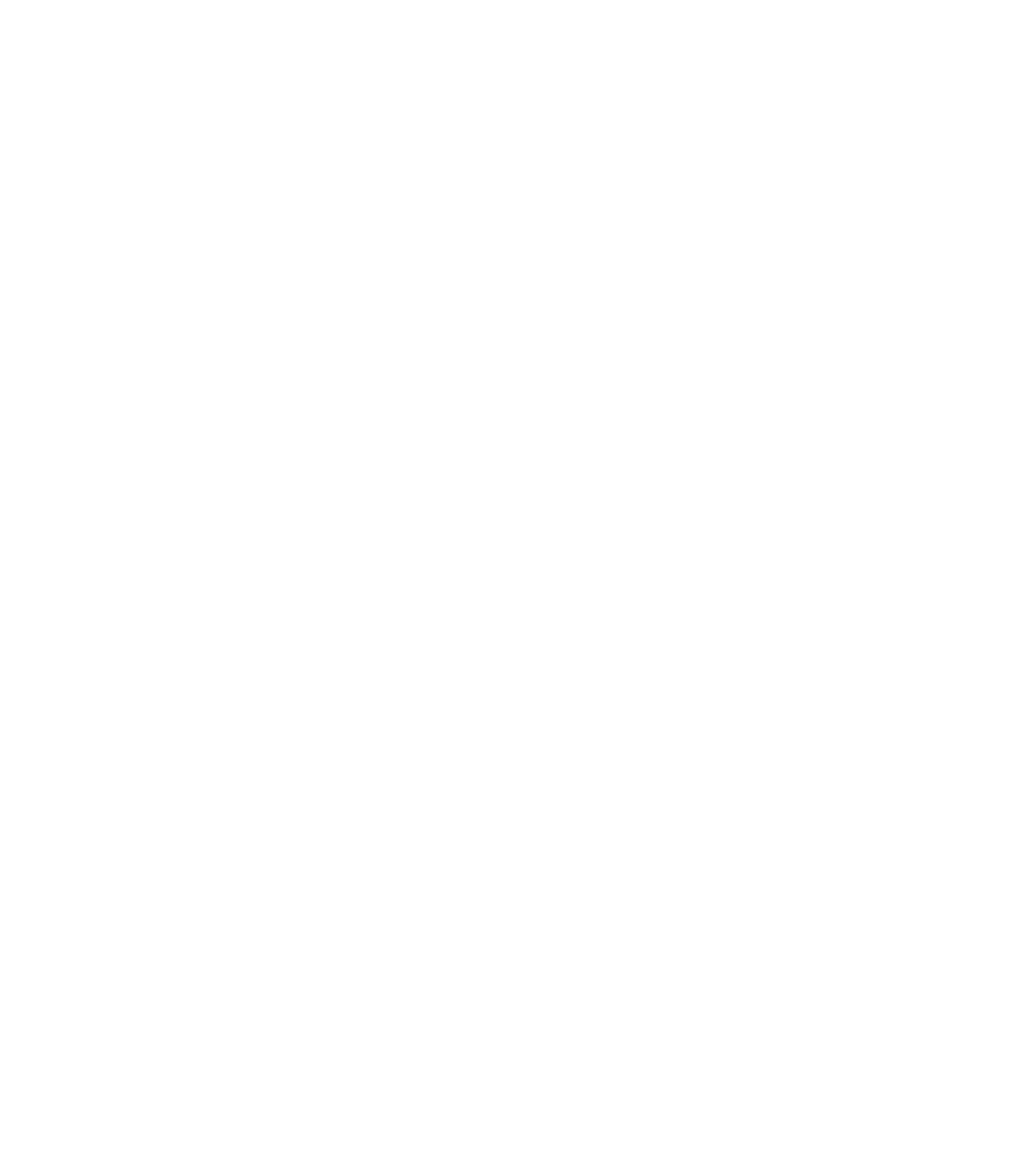
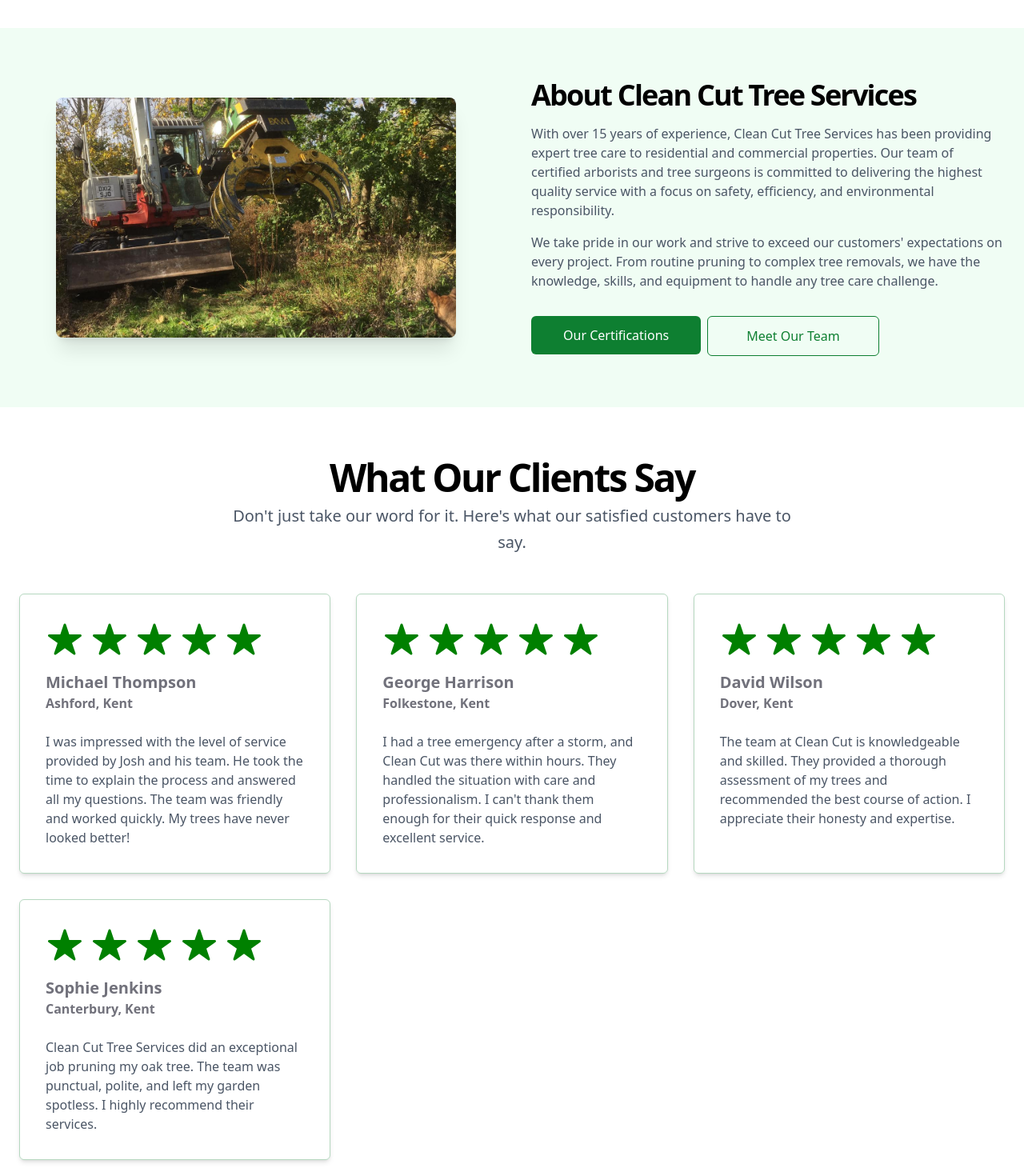
Before and after one commit to prgf87/clean-cut-tree-services, a Next.js app: page / in a window 1280 px wide. Shown: the part 1460-2930 px from the top of the page at 80% size. Before the commit the page ends 1495 px from the top, so only its background shows below. Built offline with nearby package versions, Linux system fonts and the light colour scheme.

Commit message:
added testimonials section

```diff
--- a/app/page.tsx
+++ b/app/page.tsx
@@ -5,6 +5,7 @@
 import { FaMinimize } from 'react-icons/fa6';
 import { FiAlertTriangle, FiScissors } from 'react-icons/fi';
 import { GiAxeInStump } from 'react-icons/gi';
+import { IoIosStar } from 'react-icons/io';
 
 export default function Home() {
   return (
@@ -67,7 +68,7 @@
       </section>
 
       <section className="bg-white py-12" id="services">
-        <div className="container mx-auto px-4 md:px-6">
+        <div className="container mx-auto px-4 md:px-6 ">
           <div className="flex flex-col items-center justify-center space-y-4 text-center">
             <div className="space-y-2">
               <h2 className="text-3xl font-bold tracking-tighter sm:text-4xl md:text-5xl">
@@ -79,8 +80,8 @@
               </p>
             </div>
           </div>
-          <div className="mt-12 grid grid-cols-1 gap-8 md:grid-cols-2 lg:grid-cols-3">
-            <div className="flex flex-col bg-[#0e7f31]/5 p-8 rounded-md shadow-md border border-[#0e7f31]/30">
+          <div className="mt-12 grid grid-cols-1 gap-8 md:grid-cols-2 lg:grid-cols-3 ">
+            <div className="flex flex-col bg-[#0e7f31]/5 p-8 rounded-md shadow-md border border-[#0e7f31]/30 hover:border-[#0e7f31] hover:shadow-lg transition duration-300">
               <div className="relative ">
                 <FaTree
                   size={64}
@@ -103,7 +104,7 @@
               </Link>
             </div>
 
-            <div className="flex flex-col bg-[#0e7f31]/5 p-8 rounded-md shadow-md border border-[#0e7f31]/30">
+            <div className="flex flex-col bg-[#0e7f31]/5 p-8 rounded-md shadow-md border border-[#0e7f31]/30 hover:border-[#0e7f31] hover:shadow-lg transition duration-300">
               <div className="relative">
                 <FiScissors
                   size={64}
@@ -126,7 +127,7 @@
               </Link>
             </div>
 
-            <div className="flex flex-col bg-[#0e7f31]/5 p-8 rounded-md shadow-md border border-[#0e7f31]/30">
+            <div className="flex flex-col bg-[#0e7f31]/5 p-8 rounded-md shadow-md border border-[#0e7f31]/30 hover:border-[#0e7f31] hover:shadow-lg transition duration-300">
               <div className="relative">
                 <GiAxeInStump
                   size={64}
@@ -149,7 +150,7 @@
               </Link>
             </div>
 
-            <div className="flex flex-col bg-[#0e7f31]/5 p-8 rounded-md shadow-md border border-[#0e7f31]/30">
+            <div className="flex flex-col bg-[#0e7f31]/5 p-8 rounded-md shadow-md border border-[#0e7f31]/30 hover:border-[#0e7f31] hover:shadow-lg transition duration-300">
               <div className="relative">
                 <FaStethoscope
                   size={64}
@@ -174,7 +175,7 @@
               </Link>
             </div>
 
-            <div className="flex flex-col bg-[#0e7f31]/5 p-8 rounded-md shadow-md border border-[#0e7f31]/30">
+            <div className="flex flex-col bg-[#0e7f31]/5 p-8 rounded-md shadow-md border border-[#0e7f31]/30 hover:border-[#0e7f31] hover:shadow-lg transition duration-300">
               <div className="relative">
                 <FaMinimize
                   size={64}
@@ -197,7 +198,7 @@
               </Link>
             </div>
 
-            <div className="flex flex-col bg-[#0e7f31]/5 p-8 rounded-md shadow-md border border-[#0e7f31]/30">
+            <div className="flex flex-col bg-[#0e7f31]/5 p-8 rounded-md shadow-md border border-[#0e7f31]/30 hover:border-[#0e7f31] hover:shadow-lg transition duration-300">
               <div className="relative">
                 <FiAlertTriangle
                   size={64}
@@ -222,6 +223,156 @@
           </div>
         </div>
       </section>
+
+      <section className="bg-green-50 py-16" id="about">
+        <div className="container mx-auto px-4 md:px-6">
+          <div className="grid items-center gap-6 lg:grid-cols-2 lg:gap-12">
+            <div className="flex justify-center">
+              <div className="relative h-[300px] w-full max-w-[500px] overflow-hidden rounded-lg shadow-xl">
+                <Image
+                  src="/images/img14.jpg"
+                  alt="Clean Cut Tree Services Team"
+                  fill
+                  className="object-cover"
+                />
+              </div>
+            </div>
+            <div className="space-y-4">
+              <h2 className="text-3xl font-bold tracking-tighter sm:text-4xl">
+                About Clean Cut Tree Services
+              </h2>
+              <p className="text-gray-600">
+                With over 15 years of experience, Clean Cut Tree Services has
+                been providing expert tree care to residential and commercial
+                properties. Our team of certified arborists and tree surgeons is
+                committed to delivering the highest quality service with a focus
+                on safety, efficiency, and environmental responsibility.
+              </p>
+              <p className="text-gray-600">
+                We take pride in our work and strive to exceed our customers'
+                expectations on every project. From routine pruning to complex
+                tree removals, we have the knowledge, skills, and equipment to
+                handle any tree care challenge.
+              </p>
+              <div className="flex flex-col gap-2 pt-4 min-[400px]:flex-row">
+                <Link href={'/#certifications'}>
+                  <button className="bg-[#0e7f31] hover:bg-green-700 text-white px-10 py-3 rounded-md  ">
+                    Our Certifications
+                  </button>
+                </Link>
+                <Link href={'/#about-us'}>
+                  <button className="border border-[#0e7f31] text-[#0e7f31] hover:bg-green-50 px-12 py-3 rounded-md">
+                    Meet Our Team
+                  </button>
+                </Link>
+              </div>
+            </div>
+          </div>
+        </div>
+      </section>
+
+      <section className="bg-white py-16" id="testimonials">
+        <div className="container mx-auto px-4 md:px-6">
+          <div className="flex flex-col items-center justify-center space-y-4 text-center">
+            <div className="space-y-2">
+              <h2 className="text-3xl font-bold tracking-tighter sm:text-4xl md:text-5xl">
+                What Our Clients Say
+              </h2>
+              <p className="max-w-[700px] text-gray-600 md:text-xl/relaxed lg:text-base/relaxed xl:text-xl/relaxed">
+                Don't just take our word for it. Here's what our satisfied
+                customers have to say.
+              </p>
+            </div>
+          </div>
+          <div className="mt-12 grid grid-cols-1 gap-8 md:grid-cols-2 lg:grid-cols-3">
+            <div className="flex flex-col  p-8 rounded-md shadow-md border border-[#0e7f31]/30 hover:border-[#0e7f31] hover:shadow-lg transition duration-300">
+              <div className="relative flex space-x-2 ">
+                <IoIosStar size={48} color="green" />
+                <IoIosStar size={48} color="green" />
+                <IoIosStar size={48} color="green" />
+                <IoIosStar size={48} color="green" />
+                <IoIosStar size={48} color="green" />
+              </div>
+              <h3 className="mt-4 text-xl font-semibold text-zinc-500">
+                Michael Thompson
+              </h3>
+              <p className="mb-4 font-semibold text-zinc-500">Ashford, Kent</p>
+
+              <p className="mt-2 text-gray-600">
+                I was impressed with the level of service provided by Josh and
+                his team. He took the time to explain the process and answered
+                all my questions. The team was friendly and worked quickly. My
+                trees have never looked better!
+              </p>
+            </div>
+
+            <div className="flex flex-col  p-8 rounded-md shadow-md border border-[#0e7f31]/30 hover:border-[#0e7f31] hover:shadow-lg transition duration-300">
+              <div className="relative flex space-x-2 ">
+                <IoIosStar size={48} color="green" />
+                <IoIosStar size={48} color="green" />
+                <IoIosStar size={48} color="green" />
+                <IoIosStar size={48} color="green" />
+                <IoIosStar size={48} color="green" />
+              </div>
+              <h3 className="mt-4 text-xl font-semibold text-zinc-500">
+                George Harrison
+              </h3>
+              <p className="mb-4 font-semibold text-zinc-500">
+                Folkestone, Kent
+              </p>
+
+              <p className="mt-2 text-gray-600">
+                I had a tree emergency after a storm, and Clean Cut was there
+                within hours. They handled the situation with care and
+                professionalism. I can't thank them enough for their quick
+                response and excellent service.
+              </p>
+            </div>
+
+            <div className="flex flex-col  p-8 rounded-md shadow-md border border-[#0e7f31]/30 hover:border-[#0e7f31] hover:shadow-lg transition duration-300">
+              <div className="relative flex space-x-2 ">
+                <IoIosStar size={48} color="green" />
+                <IoIosStar size={48} color="green" />
+                <IoIosStar size={48} color="green" />
+                <IoIosStar size={48} color="green" />
+                <IoIosStar size={48} color="green" />
+              </div>
+              <h3 className="mt-4 text-xl font-semibold text-zinc-500">
+                David Wilson
+              </h3>
+              <p className="mb-4 font-semibold text-zinc-500">Dover, Kent</p>
+
+              <p className="mt-2 text-gray-600">
+                The team at Clean Cut is knowledgeable and skilled. They
+                provided a thorough assessment of my trees and recommended the
+                best course of action. I appreciate their honesty and expertise.
+              </p>
+            </div>
+
+            <div className="flex flex-col  p-8 rounded-md shadow-md border border-[#0e7f31]/30 hover:border-[#0e7f31] hover:shadow-lg transition duration-300">
+              <div className="relative flex space-x-2 ">
+                <IoIosStar size={48} color="green" />
+                <IoIosStar size={48} color="green" />
+                <IoIosStar size={48} color="green" />
+                <IoIosStar size={48} color="green" />
+                <IoIosStar size={48} color="green" />
+              </div>
+              <h3 className="mt-4 text-xl font-semibold text-zinc-500">
+                Sophie Jenkins
+              </h3>
+              <p className="mb-4 font-semibold text-zinc-500">
+                Canterbury, Kent
+              </p>
+
+              <p className="mt-2 text-gray-600">
+                Clean Cut Tree Services did an exceptional job pruning my oak
+                tree. The team was punctual, polite, and left my garden
+                spotless. I highly recommend their services.
+              </p>
+            </div>
+          </div>
+        </div>
+      </section>
     </main>
   );
 }
```
